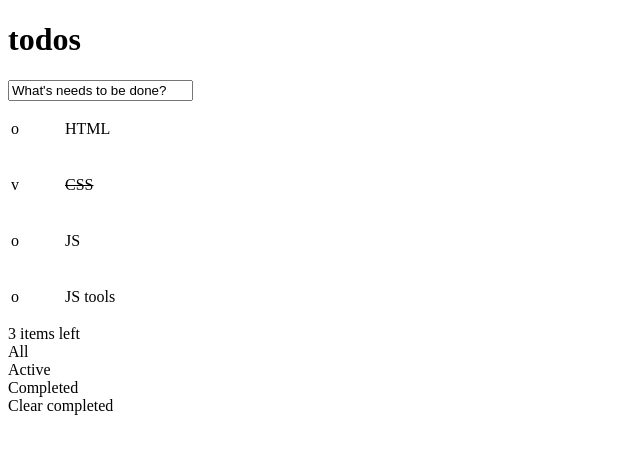
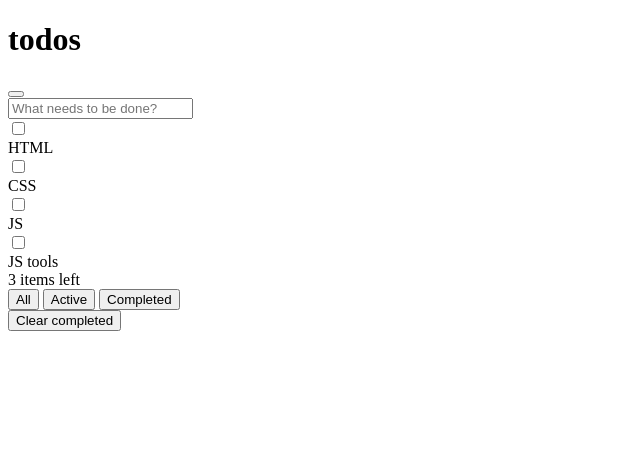
Before and after one commit to ok-technopolis-autumn-2019/Makary_Boriskin, a plain HTML site: page index.html in a window 1280 px wide. Shown: the whole page, without its empty margins (0-640 px from the left). Drawn offline with Linux system fonts and the light colour scheme.

Commit message:
Добавляет исправления по итогам второго занятия

```diff
--- a/index.html
+++ b/index.html
@@ -1,64 +1,106 @@
 <!DOCTYPE html>
 <html lang="en">
 <head>
-		<meta charset="utf-8">
-		<meta name="viewport" content="width=device-width, initial-scale=1.0">
+    <meta charset="UTF-8">
     <title>todos</title>
 </head>
 <body>
-		<header class = "todos-header">
-            <h1><font face="Helvetica_Neue">todos</font></h1>
-        </header>
-		<form action="index.html" method="post">
-			<div class = "todos-actions-bar">
-            <input type="text" class = "todos-actions-bar_input-text" value="What's needs to be done?"/>
-            	<table class="todos-main_row">
-            		<tr>
-            			<td width="50">
-            				<p class = "todos-actions-bar_select-item_check">o</p>
-            			</td>
-            			<td>
-		               		<p class = "todos-actions-bar_select-item_text">HTML</p>
-		               	</td>
-	            	</tr>
-	           	</table>
-				<table class="todos-main_row">
-            		<tr>
-            			<td width="50">
-            				<p class = "todos-actions-bar_select-item_check">v</p>
-            			</td>
-            			<td>
-		               		<p class = "todos-actions-bar_select-item_text"><strike>CSS</strike></p>
-		               	</td>
-	            	</tr>
-	           	</table>
-                <table class="todos-main_row">
-	        		<tr>
-	        			<td width="50">
-	        				<p class = "todos-actions-bar_select-item_check">o</p>
-	        			</td>
-	        			<td>
-		               		<p class = "todos-actions-bar_select-item_text">JS</p>
-		               	</td>
-	            	</tr>
-           		</table>
-                <table class="todos-main_row">
-	        		<tr>
-	        			<td width="50">
-	        				<p class = "todos-actions-bar_select-item_check">o</p>
-	        			</td>
-	        			<td>
-		               		<p class = "todos-actions-bar_select-item_text">JS tools</p>
-		               	</td>
-	            	</tr>
-           		</table>
+
+<div class="todo">
+
+    <h1 class="todo-title">todos</h1>
+
+    <div class="todo-board__frame">
+
+        <form class="todo-creator">
+            <button class="todo-creator__select-all" aria-label="Select all items"></button>
+            <div class="todo-creator__text-input-w">
+                <input class="todo-creator__text-input" type="text"  placeholder="What needs to be done?" aria-label="Input todos text" />
             </div>
-        	<footer class = "todos-footer">
-	            <div class = "todos-footer_items_left"> 3 items left</div>
-	            <div class = "todos-footer_items_"> All </div>
-	            <div class = "todos-footer_items_"> Active </div>
-	            <div class = "todos-footer_items_"> Completed </div>
-	            <div class = "todos-footer_items_"> Clear completed</div>
-        	</footer>
         </form>
+
+        <div class="todo-tasks">
+            <div class="todo-tasks__item">
+                <div class="custom-checkbox todo-tasks__item_ready-marker">
+                    <input type="checkbox" class="custom-checkbox__target" aria-label="Mark as check" />
+                    <div class="custom-checkbox__visual">
+                        <div class="custom-checkbox__visual_icon"></div>
+                    </div>
+                </div>
+                    <div class="todo-tasks__item_text-w">
+                        <div class="todo-tasks__item_text" contenteditable="false">HTML</div>
+                    </div>
+                <div class = "todo-tasks__item_remove-action">
+                    <div class = "todo-tasks__item_remove-action-fix">
+                        <buttom class="todo-tasks__item_remove" aria-label="Rm"></buttom>
+                    </div>
+                </div>
+            </div>
+            <div class="todo-tasks__item">
+                <div class="custom-checkbox todo-tasks__item_ready-marker">
+                    <input type="checkbox" class="custom-checkbox__target" aria-label="Mark as check" />
+                    <div class="custom-checkbox__visual">
+                        <div class="custom-checkbox__visual_icon"></div>
+                    </div>
+                </div>
+                <div class="todo-tasks__item_text-w">
+                    <div class="todo-tasks__item_text" contenteditable="false">CSS</div>
+                </div>
+                <div class = "todo-tasks__item_remove-action">
+                    <div class = "todo-tasks__item_remove-action-fix">
+                        <buttom class="todo-tasks__item_remove" aria-label="Rm"></buttom>
+                    </div>
+                </div>
+            </div>
+            <div class="todo-tasks__item">
+                <div class="custom-checkbox todo-tasks__item_ready-marker">
+                    <input type="checkbox" class="custom-checkbox__target" aria-label="Mark as check" />
+                    <div class="custom-checkbox__visual">
+                        <div class="custom-checkbox__visual_icon"></div>
+                    </div>
+                </div>
+                <div class="todo-tasks__item_text-w">
+                    <div class="todo-tasks__item_text" contenteditable="false">JS</div>
+                </div>
+                <div class = "todo-tasks__item_remove-action">
+                    <div class = "todo-tasks__item_remove-action-fix">
+                        <buttom class="todo-tasks__item_remove" aria-label="Rm"></buttom>
+                    </div>
+                </div>
+            </div>
+            <div class="todo-tasks__item">
+                <div class="custom-checkbox todo-tasks__item_ready-marker">
+                    <input type="checkbox" class="custom-checkbox__target" aria-label="Mark as check" />
+                    <div class="custom-checkbox__visual">
+                        <div class="custom-checkbox__visual_icon"></div>
+                    </div>
+                </div>
+                <div class="todo-tasks__item_text-w">
+                    <div class="todo-tasks__item_text" contenteditable="false">JS tools</div>
+                </div>
+                <div class = "todo-tasks__item_remove-action">
+                    <div class = "todo-tasks__item_remove-action-fix">
+                        <buttom class="todo-tasks__item_remove" aria-label="Rm"></buttom>
+                    </div>
+                </div>
+            </div>
+        </div>
+
+
+        <div class="todo-toolbar">
+            <div class="todo-toolbar__unready-counter">3 items left</div>
+
+            <div class="todo-toolbar__filters">
+                <button class="todos-toolbar__filters-item" aria-label="All, is selected">All</button>
+                <button class="todos-toolbar__filters-item" aria-label="Active">Active</button>
+                <button class="todos-toolbar__filters-item" aria-label="Completed">Completed</button>
+            </div>
+
+            <button class="todo-toolbar__clear-completed">Clear completed</button>
+
+        </div>
+
+    </div>
+</div>
+
 </body>
```
Also changed, not shown: design_items/todo-1-item-and-editing.png (renamed from todo-1-item-and-editing.png), design_items/todo-enpty.png (renamed from todo-enpty.png), design_items/todo.png (renamed from todo.png), 6 other files. Lines whose indentation alone changed are shown as unchanged.
